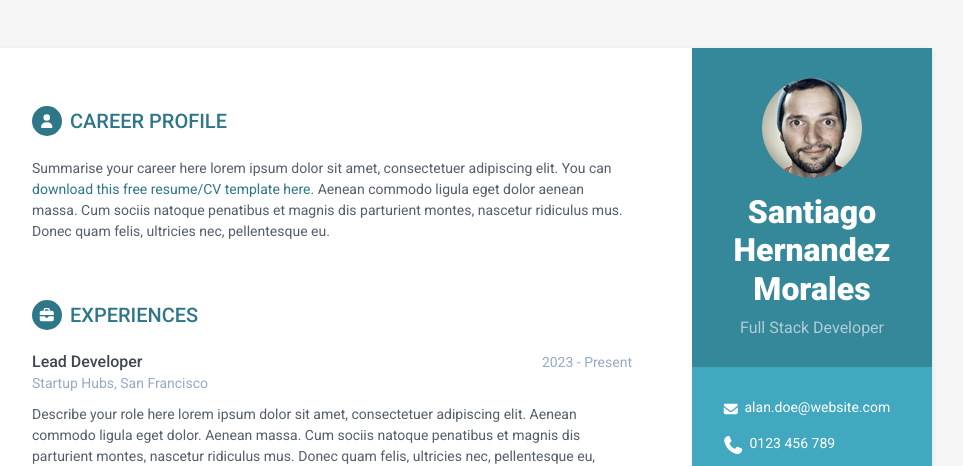
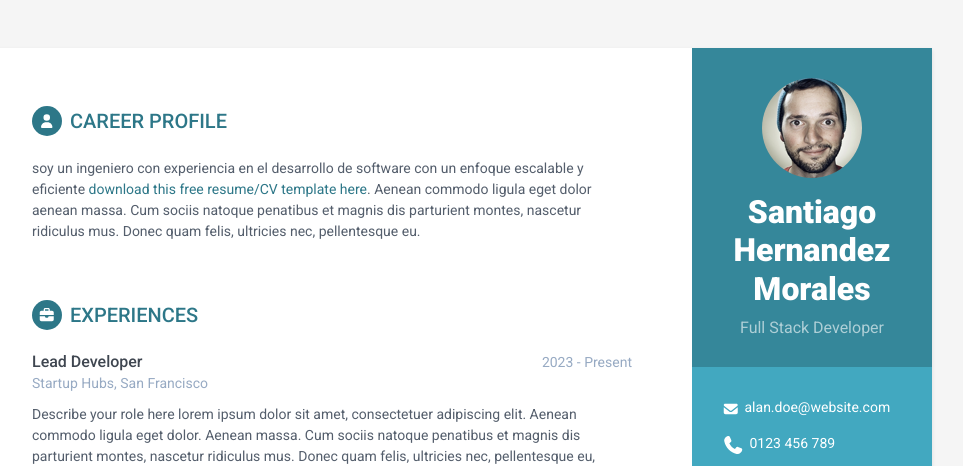
Before and after one commit to santiagohernandezmorales3-collab/Hernandez-cv, a plain HTML site: page index.html in a window 1280 px wide. Shown: the top 466 px of the page, without its empty margins (188-1151 px from the left). Drawn offline with Linux system fonts and the light colour scheme.

Commit message:
Actualizar perfil profesional en index.html

```diff
--- a/index.html
+++ b/index.html
@@ -78,7 +78,7 @@
             <section class="section summary-section">
                 <h2 class="section-title"><span class="icon-holder"><i class="fa-solid fa-user"></i></span>Career Profile</h2>
                 <div class="summary">
-                    <p>Summarise your career here lorem ipsum dolor sit amet, consectetuer adipiscing elit. You can <a href="https://themes.3rdwavemedia.com/bootstrap-templates/resume/orbit-free-resume-cv-bootstrap-theme-for-developers/" target="_blank">download this free resume/CV template here</a>. Aenean commodo ligula eget dolor aenean massa. Cum sociis natoque penatibus et magnis dis parturient montes, nascetur ridiculus mus. Donec quam felis, ultricies nec, pellentesque eu.</p>
+                    <p>soy un ingeniero con experiencia en el desarrollo de software con un enfoque escalable y eficiente <a href="https://themes.3rdwavemedia.com/bootstrap-templates/resume/orbit-free-resume-cv-bootstrap-theme-for-developers/" target="_blank">download this free resume/CV template here</a>. Aenean commodo ligula eget dolor aenean massa. Cum sociis natoque penatibus et magnis dis parturient montes, nascetur ridiculus mus. Donec quam felis, ultricies nec, pellentesque eu.</p>
                 </div><!--//summary-->
             </section><!--//section-->
 
```
